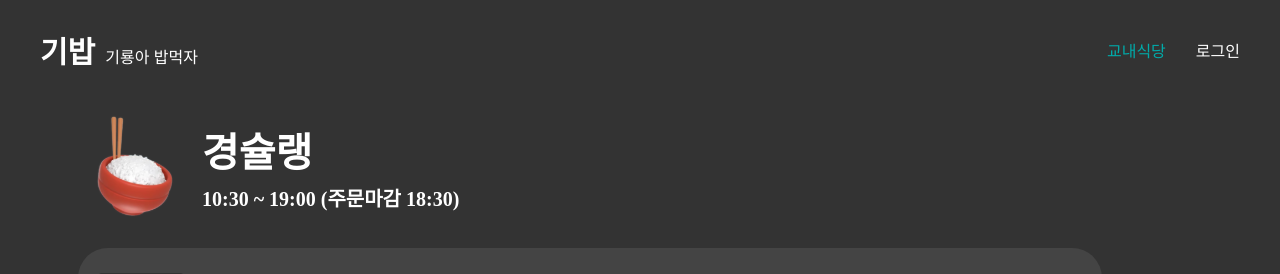
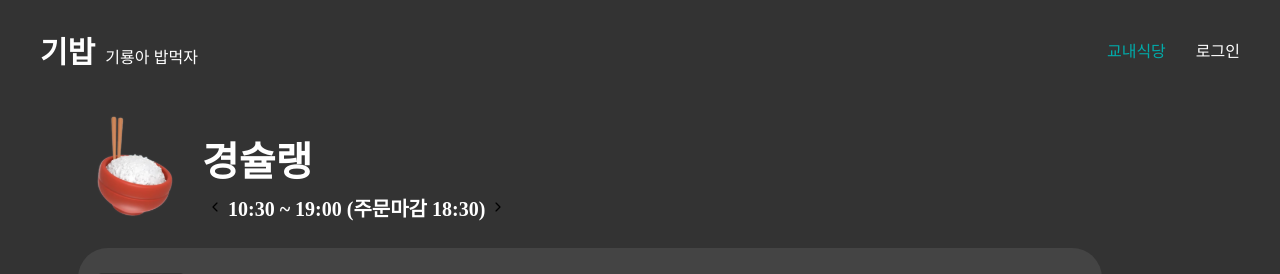
Before and after one commit to cho4u4o/Kyonggi-Univ-Diet-Information-FE, a React (Vite) app: page /restaurant in a window 1280 px wide. Shown: the top 274 px of the page. Built offline with nearby package versions, Linux system fonts and the light colour scheme; a web font is replaced by a local one.

Commit message:
feat : make date changing button

```diff
--- a/src/features/menu/MenuListView.jsx
+++ b/src/features/menu/MenuListView.jsx
@@ -4,7 +4,6 @@ import { useEffect } from 'react';
 import {
   requests,
   fetchData,
-  getTodayDate,
   setDormMenuData,
   useSelectedDormMenuStore,
 } from '../../shared';
@@ -16,23 +15,25 @@ export default function MenuListView() {
     setTodayMenu,
     setWeeklyMenu,
     selectedMenu,
+    selectedDate,
     setSelectedMenu,
     setSelectedMenuId,
+    useTodayDate,
   } = useSelectedDormMenuStore();
 
   useEffect(() => {
     fetchData(requests.fetchDormMenu).then((response) => {
       const data = setDormMenuData(response);
       setWeeklyMenu(data);
-      setTodayMenu(data[getTodayDate('weekday')]);
+      setTodayMenu(data[useTodayDate('weekday', selectedDate)]);
     });
-  }, []);
+  }, [selectedDate]);
 
   const labels = ['BREAKFAST', 'LUNCH', 'DINNER'];
   const runningTimes = ['', '11:00 ~ 13:30', '17:00 ~ 19:00'];
 
   const renderContent = () => {
-    const weekday = getTodayDate('weekday');
+    const weekday = useTodayDate('weekday', selectedDate);
 
     if (['SATURDAY', 'SUNDAY'].includes(weekday)) {
       return <Text color="#000">주말에는 운영하지 않습니다.</Text>;
--- a/src/pages/HomePage.jsx
+++ b/src/pages/HomePage.jsx
@@ -5,7 +5,7 @@ import {
   InnerTitlesWrapper,
   Selector,
 } from '../widgets';
-import { NoticeImg, RiceImg, getTodayDate } from '../shared';
+import { NoticeImg, RiceImg, useSelectedDormMenuStore } from '../shared';
 import {
   MenuListView,
   MenuTimeSelectorButton,
@@ -13,12 +13,13 @@ import {
 } from '../features';
 
 export default function Home() {
+  const { selectedDate, useTodayDate } = useSelectedDormMenuStore();
   return (
     <Content>
       <InnerTitlesWrapper
         logo={RiceImg}
         title="오늘의 드림타워 식단"
-        subtitle={getTodayDate('all')}
+        subtitle={useTodayDate('all', selectedDate)}
         theme="black"
       />
       <InnerContentWrapper>
--- a/src/shared/stores/useSelectedDormMenuStore.js
+++ b/src/shared/stores/useSelectedDormMenuStore.js
@@ -1,16 +1,54 @@
 import { create } from 'zustand';
 
-export const useSelectedDormMenuStore = create((set) => ({
+export const useSelectedDormMenuStore = create((set, get) => ({
   clicked: 1,
   setClicked: (id) => set(() => ({ clicked: id })),
   selectedMenu: null,
   setSelectedMenu: (menu) => set(() => ({ selectedMenu: menu })),
   selectedMenuId: null,
   setSelectedMenuId: (id) => set(() => ({ selectedMenuId: id })),
+  selectedDate: new Date(),
+  setSelectedDateAfter: () =>
+    set(() => {
+      const currentDate = get().selectedDate;
+      const newDate = new Date(currentDate);
+      newDate.setDate(currentDate.getDate() + 1);
+      return { selectedDate: newDate };
+    }),
+  setSelectedDateBefore: () =>
+    set(() => {
+      const currentDate = get().selectedDate;
+      const newDate = new Date(currentDate);
+      newDate.setDate(currentDate.getDate() - 1);
+      return { selectedDate: newDate };
+    }),
   weeklyMenu: null,
   setWeeklyMenu: (menu) => set(() => ({ weeklyMenu: menu })),
   todayMenu: null,
   setTodayMenu: (menu) => set(() => ({ todayMenu: menu })),
   newReview: null,
   setNewReview: (review) => set(() => ({ newReview: review })),
+  useTodayDate: (request, date) => {
+    const year = date.getFullYear();
+    const month = date.getMonth() + 1;
+    const day = date.getDate();
+    const week = ['일', '월', '화', '수', '목', '금', '토'][date.getDay()];
+
+    switch (request) {
+      case 'all':
+        return `${year}년 ${month}월 ${day}일 ${week}요일`;
+      case 'weekday':
+        return [
+          'SUNDAY',
+          'MONDAY',
+          'TUESDAY',
+          'WEDNESDAY',
+          'THURSDAY',
+          'FRIDAY',
+          'SATURDAY',
+        ][date.getDay()];
+      default:
+        throw new Error('Invalid request type');
+    }
+  },
 }));
--- a/src/shared/utils/getTodayDate.js
+++ /dev/null
@@ -1,23 +0,0 @@
-export const getTodayDate = (request) => {
-  const date = new Date();
-  const year = date.getFullYear();
-  const month = date.getMonth() + 1;
-  const day = date.getDate();
-  const week = ['일', '월', '화', '수', '목', '금', '토'][date.getDay()];
-
-  switch (request) {
-    case 'all':
-      return `${year}년 ${month}월 ${day}일 ${week}요일`;
-
-    case 'weekday':
-      return [
-        'SUNDAY',
-        'MONDAY',
-        'TUESDAY',
-        'WEDNESDAY',
-        'THURSDAY',
-        'FRIDAY',
-        'SATURDAY',
-      ][date.getDay()];
-  }
-};
--- a/src/shared/utils/index.js
+++ b/src/shared/utils/index.js
@@ -1,4 +1,3 @@
 export { fetchData } from './fetchData';
 export { getCookie } from './getCookie';
-export { getTodayDate } from './getTodayDate';
 export { setDormMenuData } from './setDormMenuData';
--- a/src/widgets/InnerTitlesWrapper.jsx
+++ b/src/widgets/InnerTitlesWrapper.jsx
@@ -1,14 +1,37 @@
 import React from 'react';
 import styled from '@emotion/styled';
+import { IoIosArrowBack, IoIosArrowForward } from 'react-icons/io';
+import { useSelectedDormMenuStore } from '../shared';
 
 export default function InnerTitlesWrapper({ logo, title, subtitle, theme }) {
+  const {
+    setSelectedDateAfter,
+    setSelectedDateBefore,
+    useTodayDate,
+    selectedDate,
+  } = useSelectedDormMenuStore();
+
   return (
     <ContentHeader>
       <TitleContainer>
         <Logo src={logo} />
         <TitleWrapper theme={theme}>
           <Title>{title}</Title>
-          <Subtitle>{subtitle}</Subtitle>
+          <Subtitle>
+            <DateButton
+              disabled={useTodayDate('weekday', selectedDate) === 'MONDAY'}
+              onClick={() => setSelectedDateBefore()}
+            >
+              <IoIosArrowBack size={14} />
+            </DateButton>
+            {subtitle}
+            <DateButton
+              onClick={() => setSelectedDateAfter()}
+              disabled={useTodayDate('weekday', selectedDate) === 'SUNDAY'}
+            >
+              <IoIosArrowForward size={14} />
+            </DateButton>
+          </Subtitle>
         </TitleWrapper>
       </TitleContainer>
     </ContentHeader>
@@ -21,6 +44,16 @@ const TitleContainer = styled.div`
   @media (max-width: 480px) {
     width: fit-content;
   }
+`;
+
+const DateButton = styled.button`
+  width: fit-content;
+  height: 30px;
+  border: none;
+  background-color: transparent;
+  cursor: pointer;
+  display: grid;
+  place-items: center;
 `;
 
 const ContentHeader = styled.div`
@@ -70,8 +103,11 @@ const Title = styled.p`
   }
 `;
 
-const Subtitle = styled.p`
+const Subtitle = styled.div`
+  justify-content: center;
+  align-items: center;
   font-family: Pretendard;
+  display: flex;
   font-size: 20px;
   font-weight: 600;
   margin-top: 4px;
```
